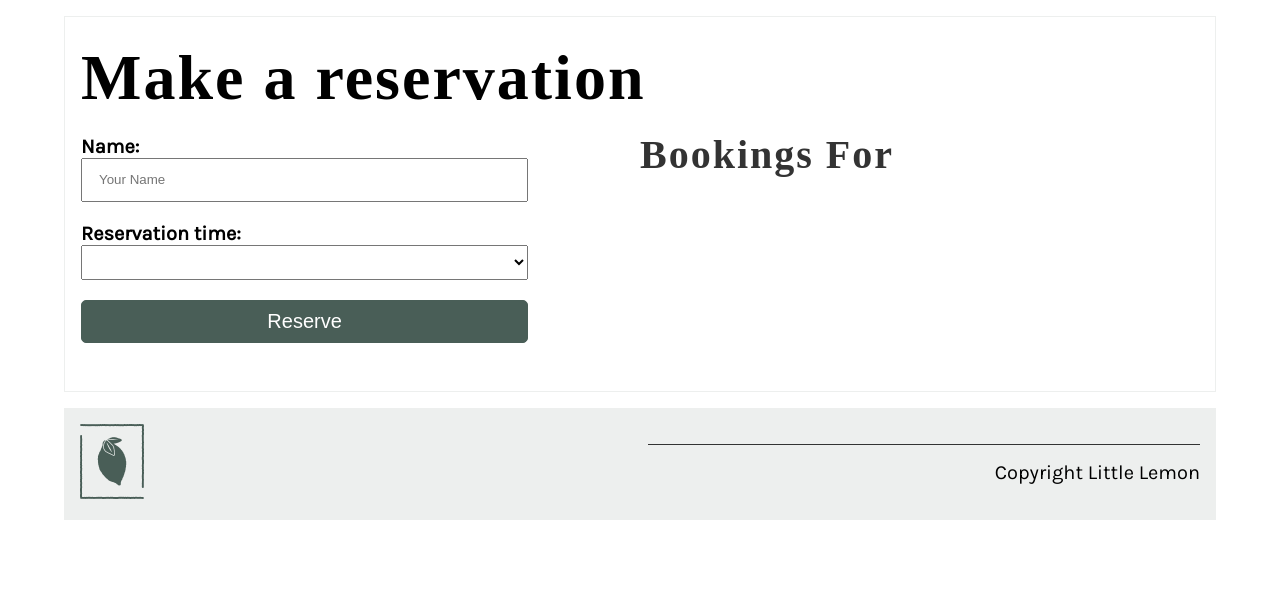
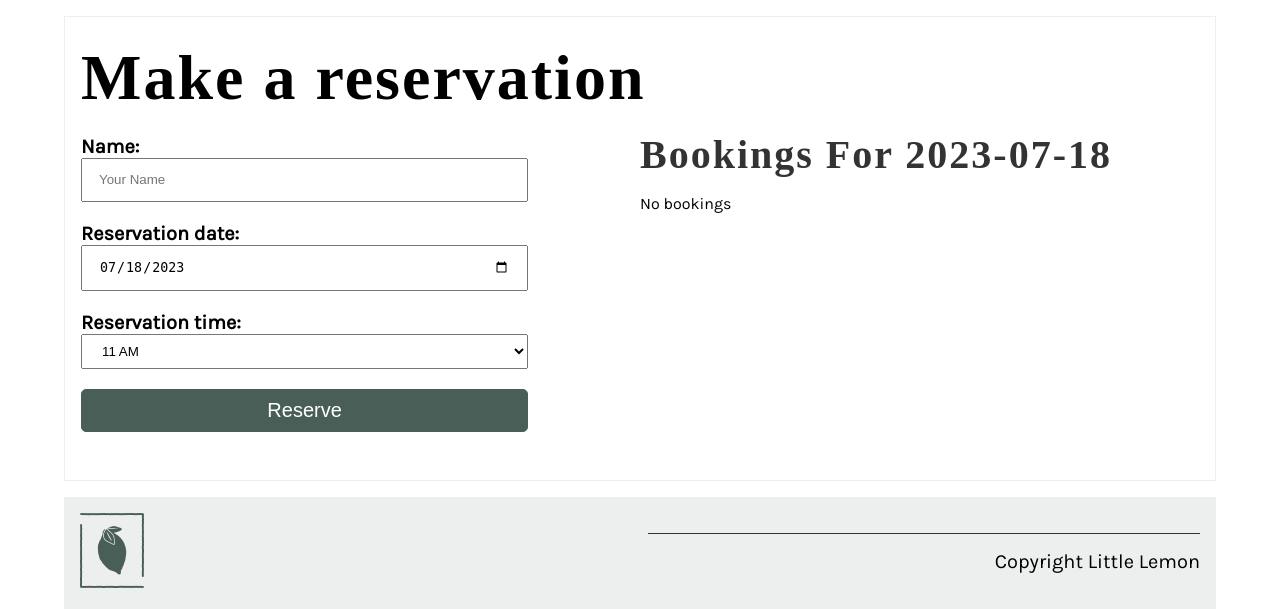
Before and after one commit to HannaAA17/meta-django, a Django app: page /book/ in a window 1280 px wide. Shown: the part 244-853 px from the top of the page. Before the commit the page ends 764 px from the top, so only its background shows below. Run offline with Django 4.2, Linux system fonts and the light colour scheme; data that the repository does not hold is empty; some web fonts are replaced.

Commit message:
C7W5 3rd exercise & final proj

```diff
--- a/C7 full-stack/C7W5 EX3/restaurant/templates/book.html
+++ b/C7 full-stack/C7W5 EX3/restaurant/templates/book.html
@@ -14,10 +14,13 @@
             <!-- {% csrf_token %} -->
             <p>
               <label for="first_name">Name:</label>
-              <input type="text" placeholder="Your Name" maxlength="200" required="" id="first_name">
+              <input type="text" placeholder="Your Name" maxlength="200" required id="first_name">
             </p>
+
             <p>
-            <!-- Step 9: Part one -->
+              <!-- Step 9: Part one -->
+              <label for="reservation_date">Reservation date:</label>
+              <input type="date" id="reservation_date">
             </p>
 
             <p>
@@ -49,14 +52,14 @@
 <script>
 
   const date = new Date()
-  document.getElementById('reservation_date').value = `${date.getFullYear()}-${date.getMonth() + 1}-${date.getDate().toString().padStart(2, "0")}`
+  document.getElementById('reservation_date').value = `${date.getFullYear()}-${(date.getMonth() + 1).toString().padStart(2, '0')}-${date.getDate().toString().padStart(2, '0')}`
 
   console.log(document.getElementById('reservation_date').value)
   getBookings()
 
 
   /*  Step 10: Part two */
-
+  document.getElementById('reservation_date').addEventListener('change', function (e) { getBookings() });
 
   function getBookings() {
     let reserved_slots = []
@@ -70,14 +73,31 @@
         bookings = ''
 
         /* Step 11: Part three */
-
+        for (let ndx = 0; ndx < data.length; ndx++) {
+            let item = data[ndx];
+            console.log(item.fields);
+            reserved_slots.push(item.fields.reservation_slot)
+            bookings += `<p>${item.fields.first_name} - ${formatTime(item.fields.reservation_slot)}</p>`;
+        }
 
         /* Step 12: Part four  */
+        var slot_options = '<option value="0" disabled>Select time</option>';
 
+        for (let ndx=11; ndx<20; ndx++) {
+          console.log(ndx)
+          const label = formatTime(ndx);
+
+          if (reserved_slots.includes(ndx)) {
+            slot_options += `<option value=${ndx} disabled>${label}</option>`
+          } else {
+            slot_options += `<option value=${ndx}>${label}</option>`
+          }
+
+        }
 
         document.getElementById('reservation_slot').innerHTML = slot_options
         if(bookings==''){
-          bookings = "No bookings"
+          bookings = 'No bookings'
         }
         document.getElementById('bookings').innerHTML = bookings
       })
--- a/C7 full-stack/C7W5 EX3/restaurant/views.py
+++ b/C7 full-stack/C7W5 EX3/restaurant/views.py
@@ -1,27 +1,32 @@
 # from django.http import HttpResponse
+import json
+from datetime import datetime
+
 from django.shortcuts import render
+from django.core import serializers
+from django.http import HttpResponse
+from django.views.decorators.csrf import csrf_exempt
+
 from .forms import BookingForm
 from .models import Menu
-from django.core import serializers
 from .models import Booking
-from datetime import datetime
-import json
-from django.views.decorators.csrf import csrf_exempt
-from django.http import HttpResponse
 
 
 # Create your views here.
 def home(request):
     return render(request, 'index.html')
 
+
 def about(request):
     return render(request, 'about.html')
 
+
 def reservations(request):
-    date = request.GET.get('date',datetime.today().date())
-    bookings = Booking.objects.all()
-    booking_json = serializers.serialize('json', bookings)
-    return render(request, 'bookings.html',{"bookings":booking_json})
+    date = request.GET.get('date', datetime.today().date())
+    bookings_ = Booking.objects.all()
+    booking_json = serializers.serialize('json', bookings_)
+    return render(request, 'bookings.html', {"bookings": booking_json})
+
 
 def book(request):
     form = BookingForm()
@@ -29,10 +34,12 @@ def book(request):
         form = BookingForm(request.POST)
         if form.is_valid():
             form.save()
-    context = {'form':form}
+    context = {'form': form}
     return render(request, 'book.html', context)
 
 # Add your code here to create new views
+
+
 def menu(request):
     menu_data = Menu.objects.all()
     main_data = {"menu": menu_data}
@@ -46,13 +53,19 @@ def display_menu_item(request, pk=None):
         menu_item = ""
     return render(request, 'menu_item.html', {"menu_item": menu_item})
 
+
 @csrf_exempt
 def bookings(request):
     if request.method == 'POST':
         data = json.load(request)
-        exist = Booking.objects.filter(reservation_date=data['reservation_date']).filter(
-            reservation_slot=data['reservation_slot']).exists()
-        if exist==False:
+        exist = (
+            Booking
+            .objects
+            .filter(reservation_date=data['reservation_date'])
+            .filter(reservation_slot=data['reservation_slot'])
+            .exists()
+        )
+        if exist == False:
             booking = Booking(
                 first_name=data['first_name'],
                 reservation_date=data['reservation_date'],
@@ -62,9 +75,13 @@ def bookings(request):
         else:
             return HttpResponse("{'error':1}", content_type='application/json')
 
-    date = request.GET.get('date',datetime.today().date())
+    else:
 
-    bookings = Booking.objects.all().filter(reservation_date=date)
-    booking_json = serializers.serialize('json', bookings)
+        date = request.GET.get('date')
+        if not date:
+            date = datetime.today().date()
 
-    return HttpResponse(booking_json, content_type='application/json')
+        bookings_ = Booking.objects.all().filter(reservation_date=date)
+        booking_json = serializers.serialize('json', bookings_)
+
+        return HttpResponse(booking_json, content_type='application/json')
```
Also changed, not shown: C7 full-stack/C7W5 EX3/littlelemon/settings.py (+10 -3 lines), C7 full-stack/C7W5 EX3/restaurant/models.py (+5 -5 lines), 1 other file.
